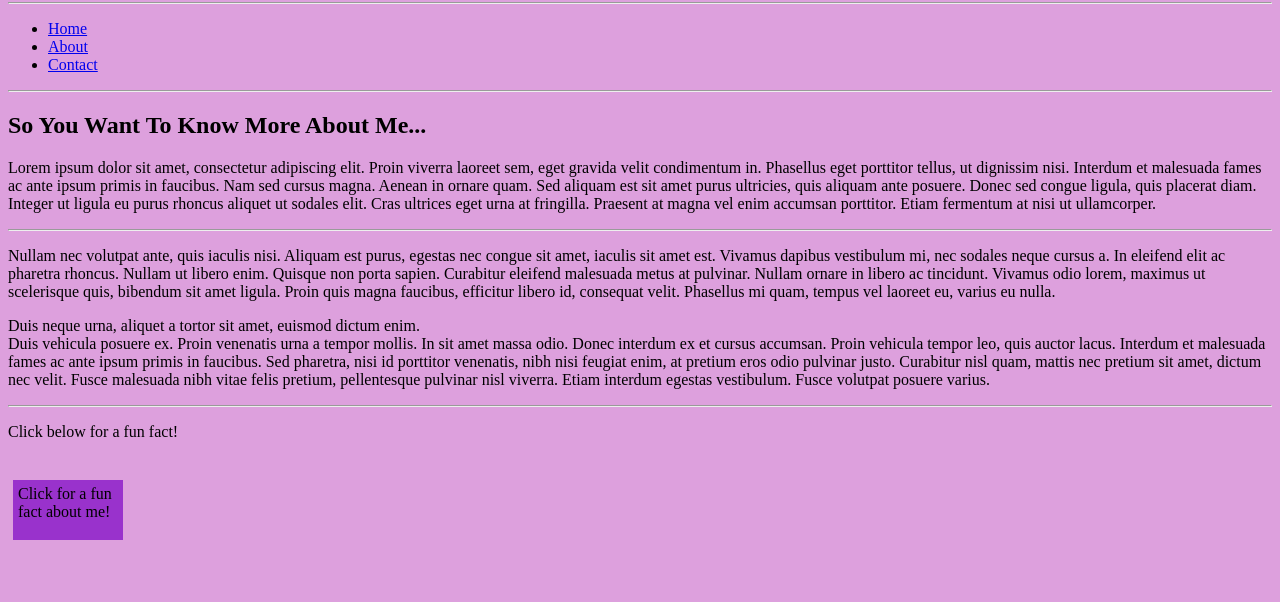
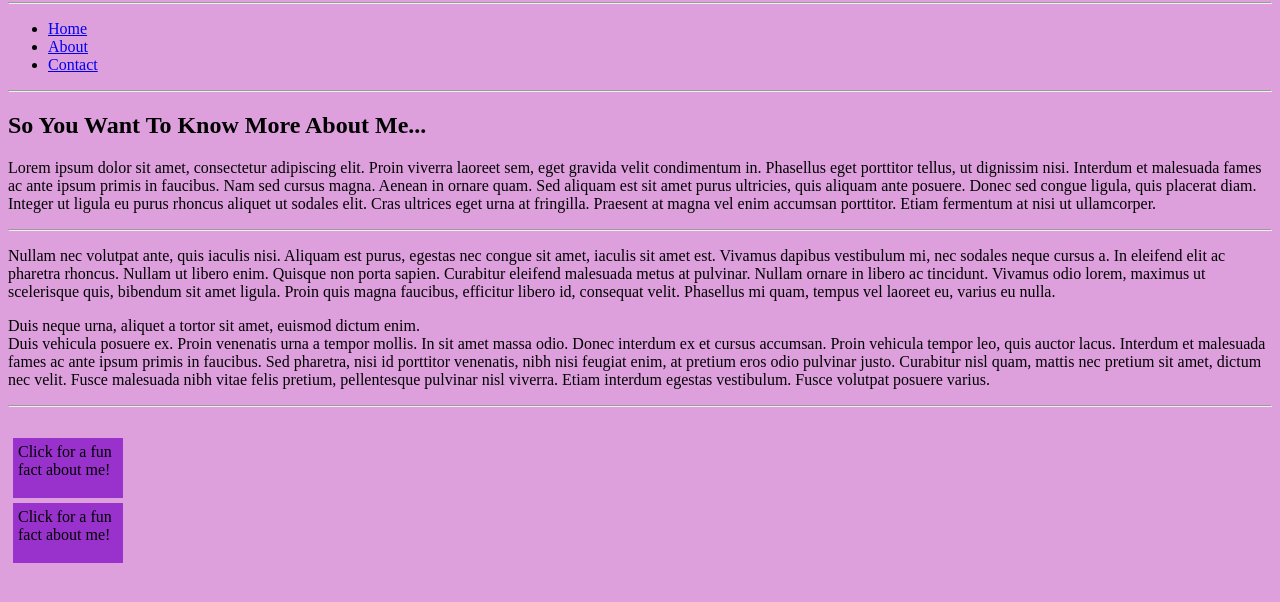
Before and after one commit to Tdamm384/web-development-project, a plain HTML site: page about.html in a window 1280 px wide. Shown: the part 78-680 px from the top of the page. Drawn offline with Linux system fonts and the light colour scheme.

Commit message:
new edits

```diff
--- a/about.html
+++ b/about.html
@@ -62,12 +62,10 @@
             Duis vehicula posuere ex. Proin venenatis urna a tempor mollis. In sit amet massa odio. Donec interdum ex et cursus accumsan. Proin vehicula tempor leo, quis auctor lacus. Interdum et malesuada fames ac ante ipsum primis in faucibus. Sed pharetra, nisi id porttitor venenatis, nibh nisi feugiat enim, at pretium eros odio pulvinar justo. Curabitur nisl quam, mattis nec pretium sit amet, dictum nec velit. Fusce malesuada nibh vitae felis pretium, pellentesque pulvinar nisl viverra. Etiam interdum egestas vestibulum. Fusce volutpat posuere varius.
         </p>
         <hr>
-        <p>
-            Click below for a fun fact!
-        </p>
         <br>
         <!--adding interactive element/button for users-->
         <div class="box" onclick="alert('Im 20!')">Click for a fun fact about me!</div>
+        <div class="box" onclick="alert('My favorite color is Green!')">Click for a fun fact about me!</div>
 
 
     </body>
```
